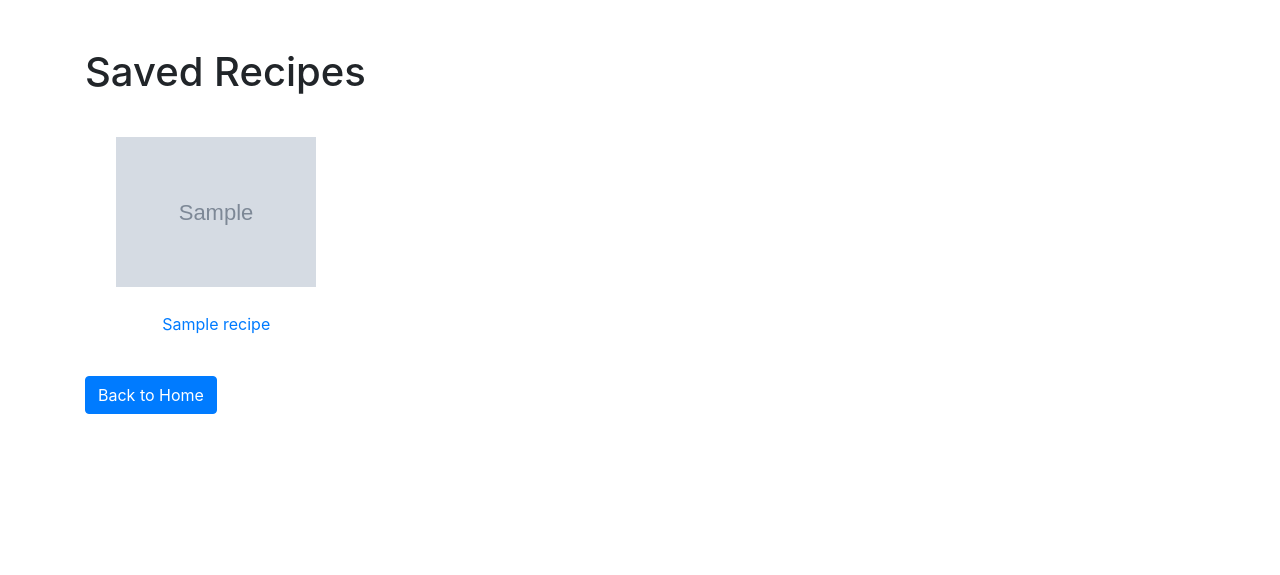
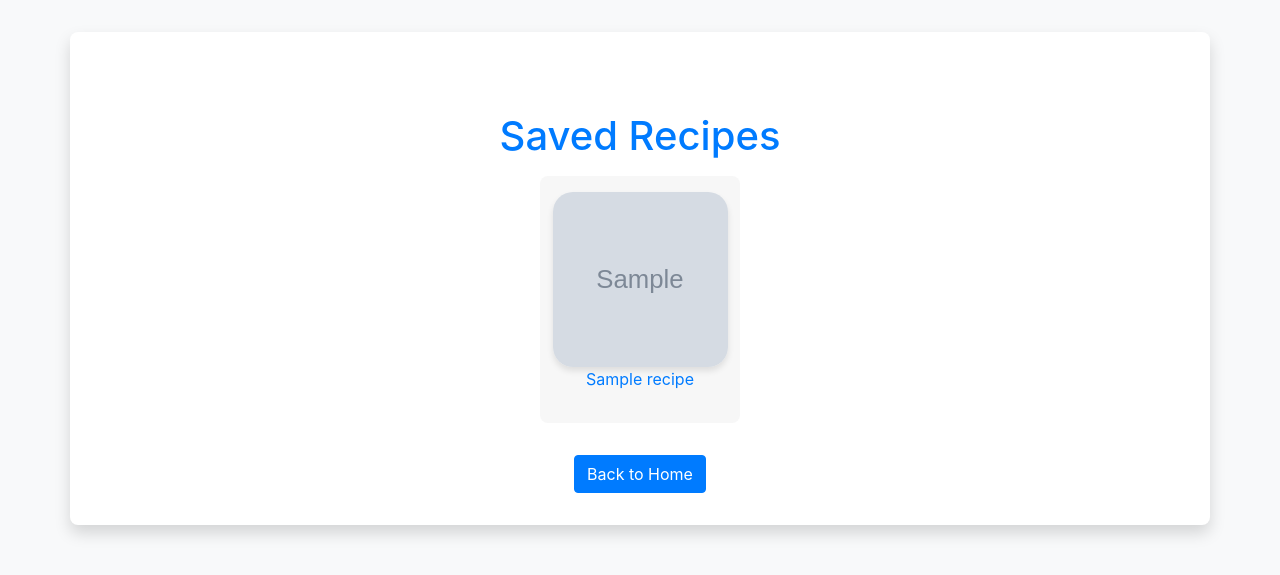
Before and after one commit to jknndy/spatula, a Flask app: template templates/recipes.html in a window 1280 px wide. Shown: the top 575 px of the page. Run offline with Flask 3, Linux system fonts and the light colour scheme; the template is opened without the code that fills it: most values are stand-ins (such as "Sample title", 1, 10 or a date in 2020); grey boxes marked "Sample" are stand-in pictures; some libraries are stand-ins or nearby versions.

Commit message:
UI improvments

```diff
--- a/app.py
+++ b/app.py
@@ -1,6 +1,6 @@
 from flask import Flask, request, render_template, redirect, url_for
 import os
-from utils.processing import process_input, process_url, process_json_file
+from utils.processing import process_input, process_json_file
 from utils.ui import browse_recipes, get_recipe_by_filename
 
 app = Flask(__name__)
--- a/templates/process.html
+++ b/templates/process.html
@@ -2,6 +2,7 @@
 <html lang="en">
 <head>
     <meta charset="UTF-8">
+    <meta http-equiv="refresh" content="0; URL='/recipes'" />
     <meta name="viewport" content="width=device-width, initial-scale=1.0">
     <title>Process Result</title>
 </head>
--- a/templates/recipes.html
+++ b/templates/recipes.html
@@ -4,29 +4,68 @@
     <meta charset="UTF-8">
     <meta name="viewport" content="width=device-width, initial-scale=1.0">
     <title>Recipes List</title>
-    <link href="https://stackpath.bootstrapcdn.com/bootstrap/4.5.2/css/bootstrap.min.css" rel="stylesheet">
+    <link rel="stylesheet" href="https://stackpath.bootstrapcdn.com/bootstrap/4.5.2/css/bootstrap.min.css">
     <style>
+        body {
+            background-color: #f8f9fa;
+            color: #333;
+        }
+        .container {
+            background-color: #fff;
+            padding: 2rem;
+            border-radius: 8px;
+            box-shadow: 01 6px 10px rgba(0, 0, 0, 0.1);
+            margin-top: 2rem;
+        }
         .grid {
-            display: grid;
-            grid-template-columns: repeat(4, 1fr);
+            display: flex;
+            flex-wrap: wrap;
+            justify-content: center;
             gap: 20px;
         }
         .grid-item {
+            flex: 1 0 200px;
             display: flex;
             flex-direction: column;
             align-items: center;
+            background-color: #f7f7f7;
+            padding: 1rem;
+            border-radius: 8px;
+            max-width: 200px;
         }
         .grid-item img {
-            width: 200px;
+            width: 100%;
             height: 200px;
-            object-fit: contain;
-            border-radius: 5px;
-            background-color: #fff;
+            object-fit: cover;
+            border-radius: 8px;
+        }
+        .container {
+            padding: 2rem 0;
+        }
+        .grid-item img {
+            width: 175px;
+            height: 175px;
+            object-fit: cover;
+            border-radius: 20px;
+            box-shadow: 0 4px 6px rgba(0, 0, 0, 0.1);
+        }
+        h1 {
+            text-align: center;
+            color: #007bff;
+        }
+        .btn-container {
+            display: flex;
+            justify-content: center;
+            gap: 20px;
+            margin-top: 2rem;
+        }
+        .btn {
+            width: auto;
         }
     </style>
 </head>
 <body>
-    <div class="container">
+    <div class="container shadow">
         <h1 class="mt-5">Saved Recipes</h1>
         <div class="grid mt-3">
             {% for recipe in recipes %}
@@ -34,13 +73,15 @@
                 {% if recipe.picture %}
                     <img src="{{ recipe.picture }}" alt="{{ recipe.title }}">
                 {% else %}
-                        <img src="https://via.placeholder.com/150" alt="Placeholder">
+                    <img src="https://via.placeholder.com/200" alt="Placeholder">
                 {% endif %}
                 <p><a href="/recipe/{{ recipe.title | replace(" ", "_") }}">{{ recipe.title }}</a></p>
             </div>
             {% endfor %}
         </div>
-        <a href="/" class="btn btn-primary mt-4">Back to Home</a>
+        <div class="btn-container">
+            <a href="/" class="btn btn-primary">Back to Home</a>
+        </div>
     </div>
 <script src="https://code.jquery.com/jquery-3.5.1.slim.min.js"></script>
 <script src="https://cdn.jsdelivr.net/npm/@popperjs/core@2.5.2/dist/umd/popper.min.js"></script>
```
Also changed, not shown: templates/home.html (+18 -4 lines), templates/recipe_detail.html (+16 -2 lines). Lines whose indentation alone changed are shown as unchanged.
